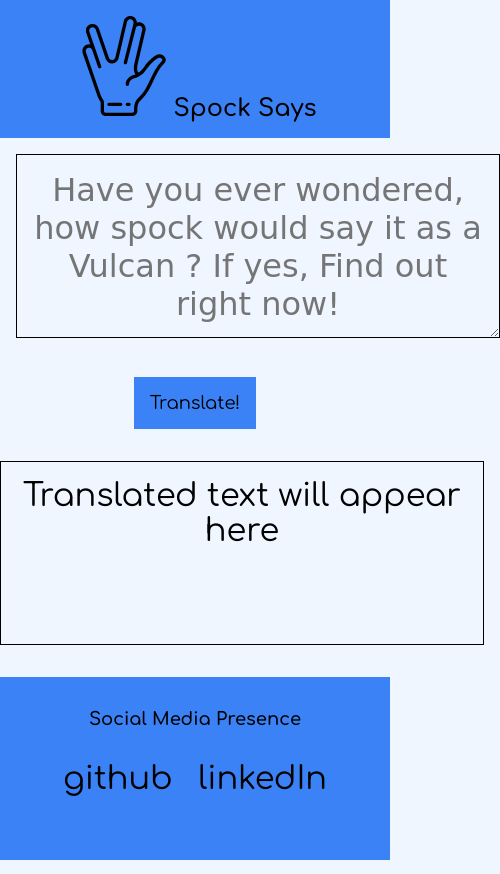
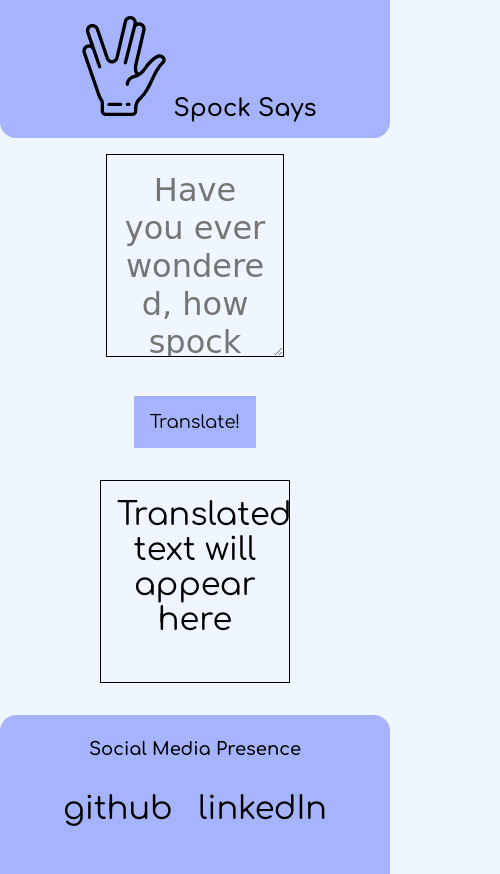
Before and after one commit to anugrahsinghal/vulcan-translator, a plain HTML site: page index.html in a window 390 px wide. Shown: the whole page, 500 px wide, since content can reach past the window. Drawn offline with Linux system fonts and the light colour scheme.

Commit message:
feat: improved styling for mobile devices

```diff
--- a/styles.css
+++ b/styles.css
@@ -6,7 +6,7 @@
 }
 
 :root {
-  --primary-color: #3b82f6;
+  --primary-color: #A5B4FC;
   --bg-color: #EFF6FF
 }
 
@@ -22,6 +22,8 @@ header {
   padding: 1rem;
   font-size: x-large;
   font-weight: bold;
+  border-bottom-left-radius: 1rem;
+  border-bottom-right-radius: 1rem;
 }
 
 #user-input {
@@ -32,8 +34,8 @@ header {
 
 .text {
   border: 1px solid black;
-  width: 450px;
-  height: 150px;
+  width: 40%;
+  height: 20vh;
   text-align: center;
 }
 
@@ -70,15 +72,18 @@ header {
 /* footer */
 .footer {
   background-color: var(--primary-color);
-  padding: 1rem;
+  /* padding: 1rem; */
   color: var(--text-color-default);
   text-align: center;
   margin-top: 2rem;
+  border-top-left-radius: 1rem;
+  border-top-right-radius: 1rem;
 }
 
 .footer .heading {
   font-weight: bold;
   font-size: large;
+  padding-top: 0.5rem;
 }
 
 .footer ul {
```
Also changed, not shown: index.html (+2 -1 lines).
